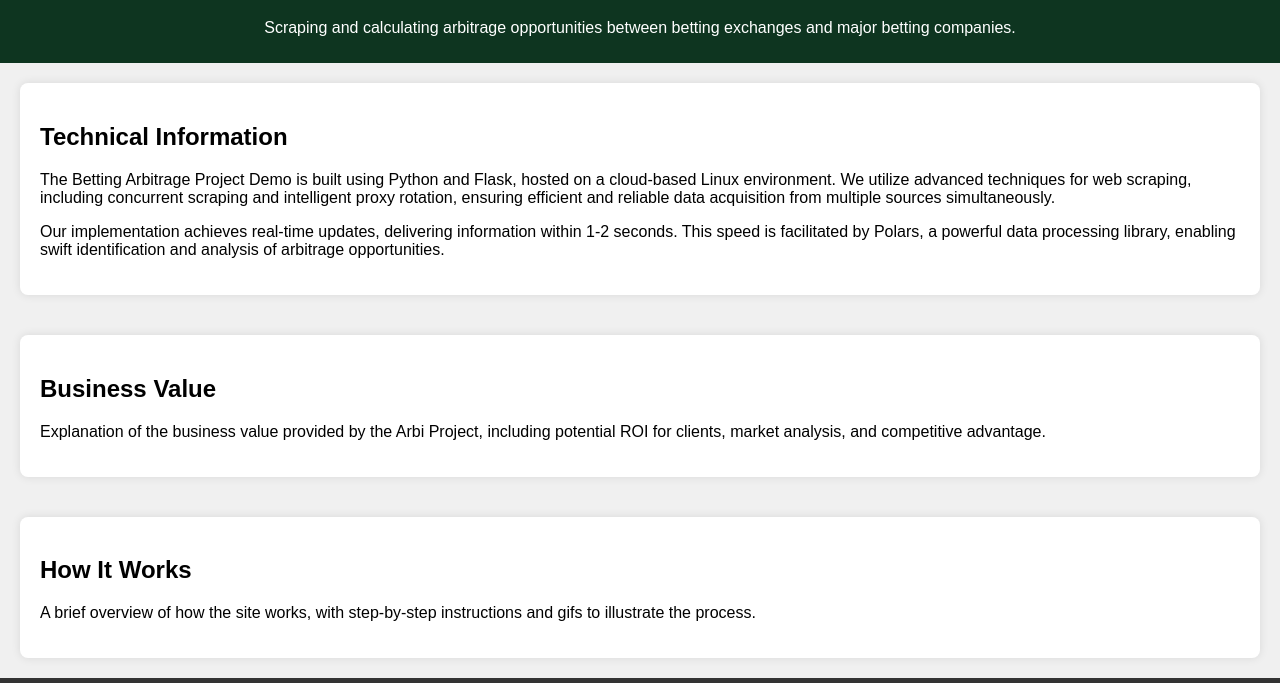
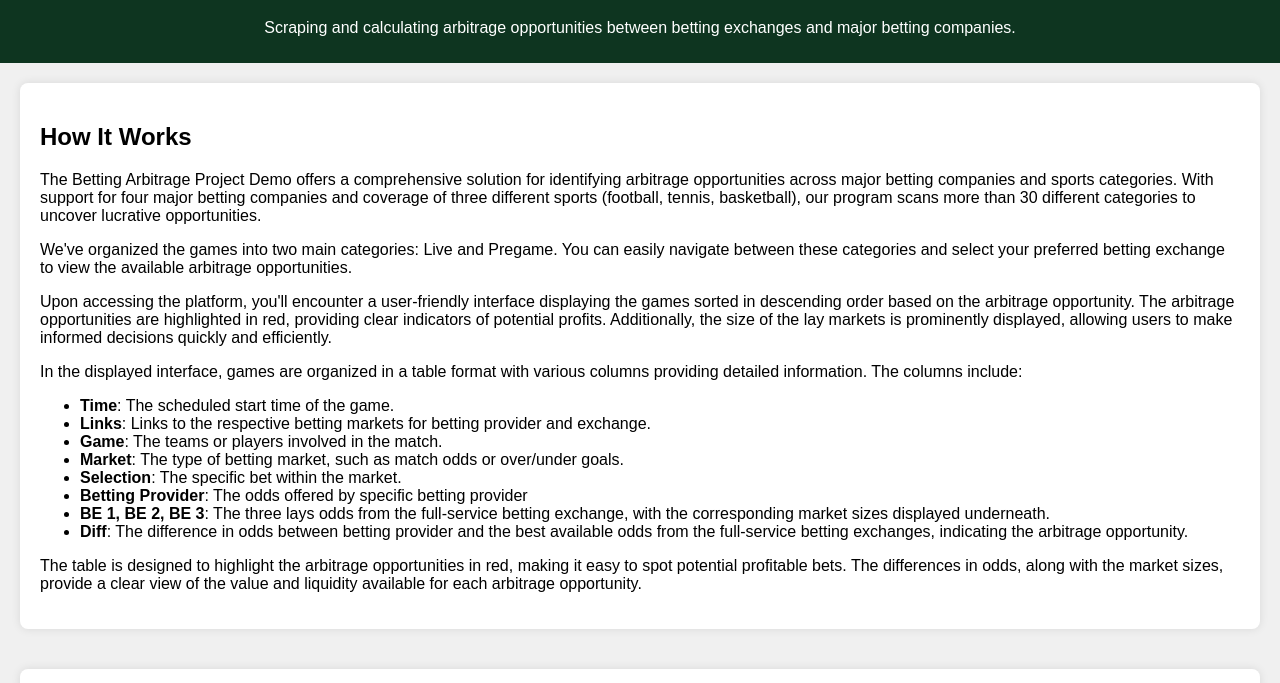
Before and after one commit to panagiotisgia/arbitrage_betting_project_demo, a plain HTML site: page index.html in a window 1280 px wide. Shown: the part 117-800 px from the top of the page. Drawn offline with Linux system fonts and the light colour scheme.

Commit message:
Update index.html

```diff
--- a/index.html
+++ b/index.html
@@ -125,20 +125,29 @@
         <p>Scraping and calculating arbitrage opportunities between betting exchanges and major betting companies.</p>
     </div>
 
+    <div class="section" id="how-it-works">
+    <h2>How It Works</h2>
+    <p>The Betting Arbitrage Project Demo offers a comprehensive solution for identifying arbitrage opportunities across major betting companies and sports categories. With support for four major betting companies and coverage of three different sports (football, tennis, basketball), our program scans more than 30 different categories to uncover lucrative opportunities.</p>
+    <p>We've organized the games into two main categories: Live and Pregame. You can easily navigate between these categories and select your preferred betting exchange to view the available arbitrage opportunities.</p>
+    <p>Upon accessing the platform, you'll encounter a user-friendly interface displaying the games sorted in descending order based on the arbitrage opportunity. The arbitrage opportunities are highlighted in red, providing clear indicators of potential profits. Additionally, the size of the lay markets is prominently displayed, allowing users to make informed decisions quickly and efficiently.</p>
+    <p>In the displayed interface, games are organized in a table format with various columns providing detailed information. The columns include:</p>
+    <ul>
+        <li><strong>Time</strong>: The scheduled start time of the game.</li>
+        <li><strong>Links</strong>: Links to the respective betting markets for betting provider and exchange.</li>
+        <li><strong>Game</strong>: The teams or players involved in the match.</li>
+        <li><strong>Market</strong>: The type of betting market, such as match odds or over/under goals.</li>
+        <li><strong>Selection</strong>: The specific bet within the market.</li>
+        <li><strong>Betting Provider</strong>: The odds offered by specific betting provider</li>
+        <li><strong>BE 1, BE 2, BE 3</strong>: The three lays odds from the full-service betting exchange, with the corresponding market sizes displayed underneath.</li>
+        <li><strong>Diff</strong>: The difference in odds between betting provider and the best available odds from the full-service betting exchanges, indicating the arbitrage opportunity.</li>
+    </ul>
+    <p>The table is designed to highlight the arbitrage opportunities in red, making it easy to spot potential profitable bets. The differences in odds, along with the market sizes, provide a clear view of the value and liquidity available for each arbitrage opportunity.</p>
+    </div>
+
     <div class="section" id="technical">
         <h2>Technical Information</h2>
-        <p>The Betting Arbitrage Project Demo is built using Python and Flask, hosted on a cloud-based Linux environment. We utilize advanced techniques for web scraping, including concurrent scraping and intelligent proxy rotation, ensuring efficient and reliable data acquisition from multiple sources simultaneously.</p>
-        <p>Our implementation achieves real-time updates, delivering information within 1-2 seconds. This speed is facilitated by Polars, a powerful data processing library, enabling swift identification and analysis of arbitrage opportunities.</p>
-    </div>
-
-    <div class="section" id="business">
-        <h2>Business Value</h2>
-        <p>Explanation of the business value provided by the Arbi Project, including potential ROI for clients, market analysis, and competitive advantage.</p>
-    </div>
-
-    <div class="section" id="how-it-works">
-        <h2>How It Works</h2>
-        <p>A brief overview of how the site works, with step-by-step instructions and gifs to illustrate the process.</p>
+        <p>The Betting Arbitrage Project Demo is built using GO, Python and Flask, hosted on a cloud-based Linux environment. We utilize advanced techniques for web scraping, including asynchronous programming and intelligent proxy rotation, ensuring efficient and reliable data acquisition from multiple sources simultaneously.</p>
+        <p>Our implementation achieves almost real-time updates, delivering information within 1-2 seconds. This speed is facilitated by Polars, a powerful data processing library, enabling swift identification and analysis of arbitrage opportunities.</p>
     </div>
 
     <div class="footer">
```
